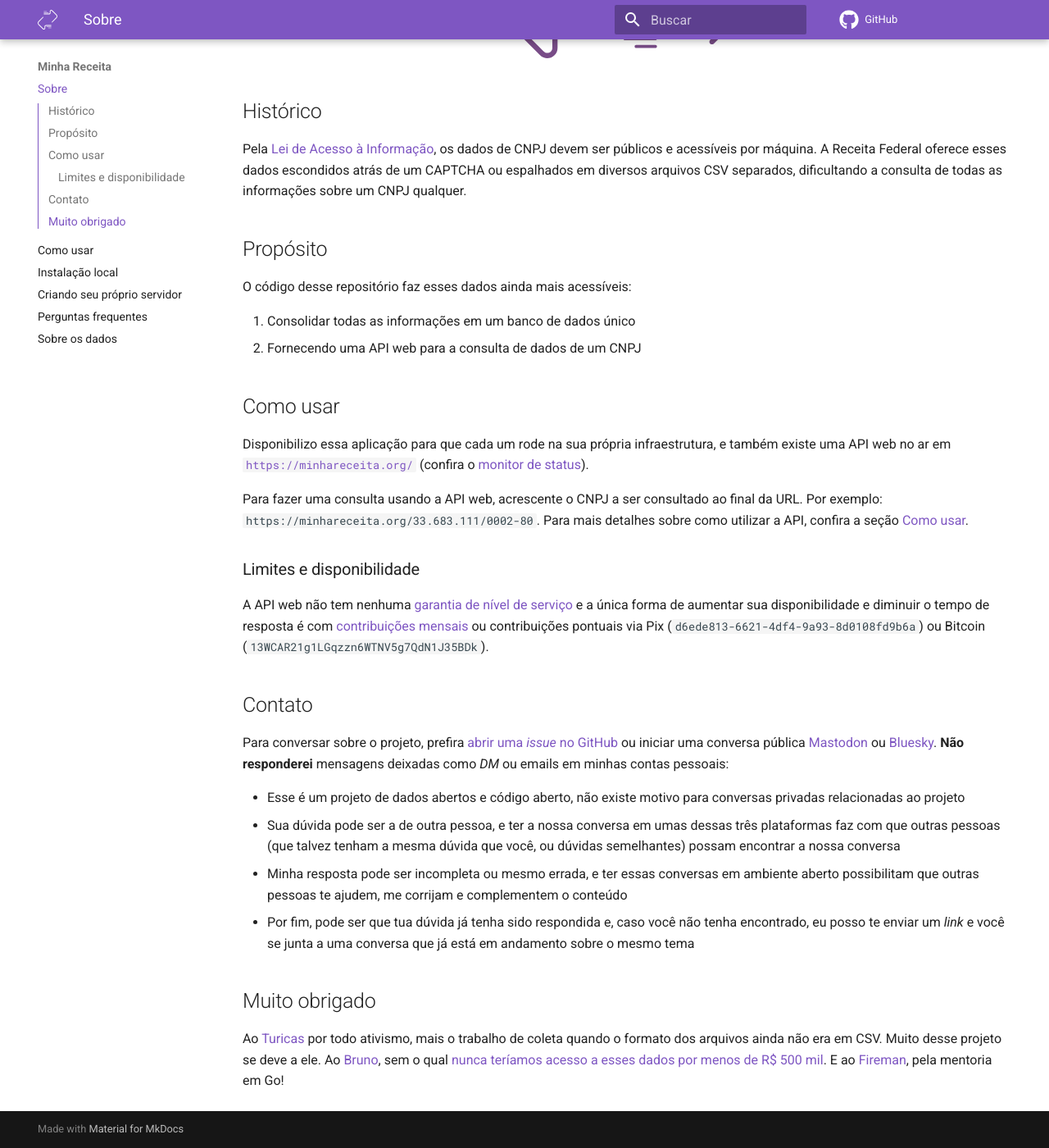
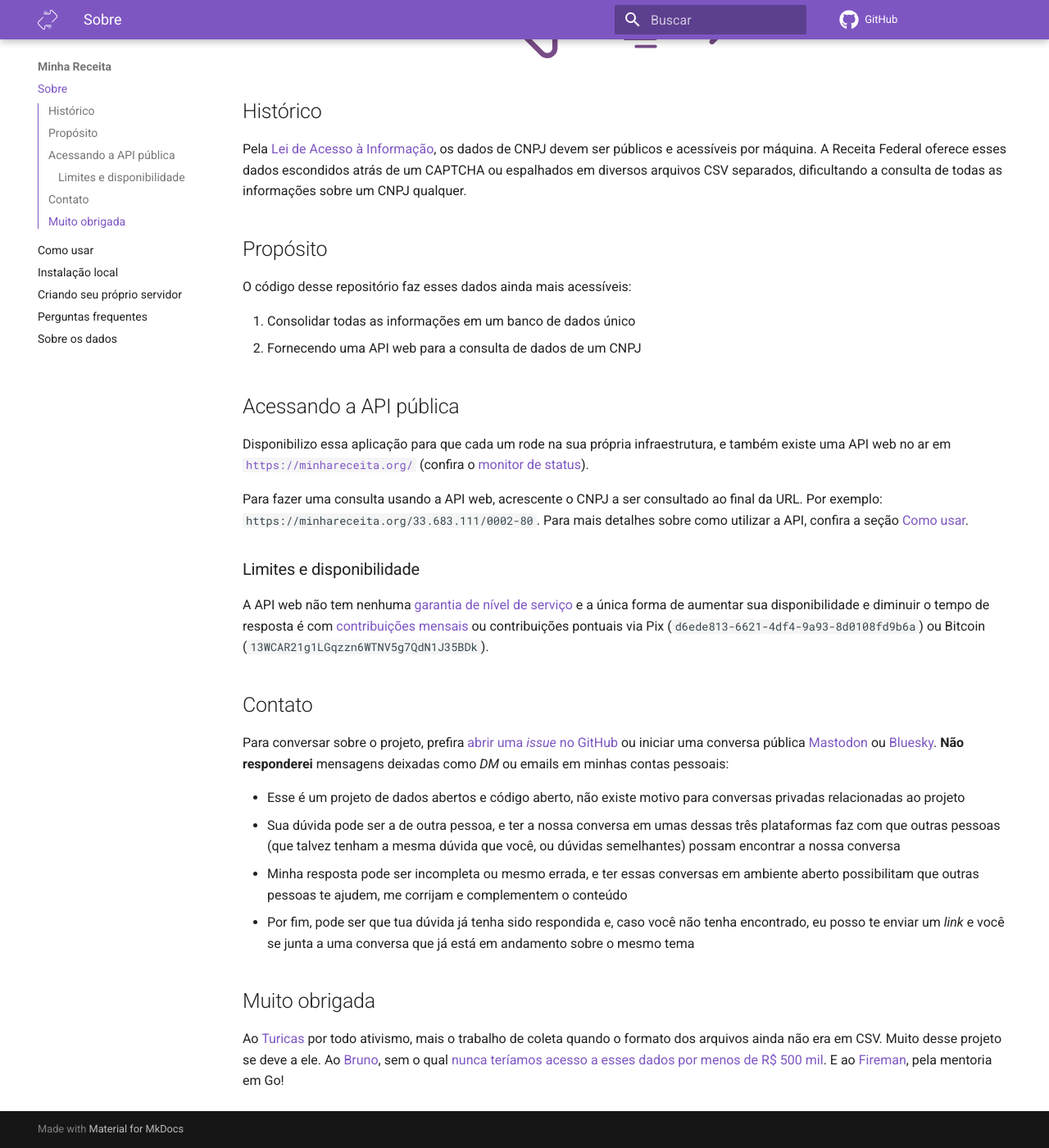
Before and after one commit to cuducos/minha-receita, an MkDocs documentation site: the page built from docs/index.md, in a window 1280 px wide and 1400 px high, scrolled down 235 px. Shown: the whole window at 82% size. Built offline with MkDocs 1.6.1 and Material for MkDocs 9.7.7, drawn with Linux system fonts in a browser that asks for light colours; comment, search, counter and statistics services are not loaded.

Commit message:
Removes duplicated title

```diff
--- a/docs/index.md
+++ b/docs/index.md
@@ -13,7 +13,7 @@ O código desse repositório faz esses dados ainda mais acessíveis:
 1. Consolidar todas as informações em um banco de dados único
 1. Fornecendo uma API web para a consulta de dados de um CNPJ
 
-## Como usar
+## Acessando a API pública
 
 Disponibilizo essa aplicação para que cada um rode na sua própria infraestrutura, e também existe uma API web no ar em [`https://minhareceita.org/`](https://minhareceita.org) (confira o [monitor de status](https://stats.uptimerobot.com/tqpD6AQZqI)).
 
@@ -32,6 +32,6 @@ Para conversar sobre o projeto, prefira [abrir uma _issue_ no GitHub](https://gi
 * Minha resposta pode ser incompleta ou mesmo errada, e ter essas conversas em ambiente aberto possibilitam que outras pessoas te ajudem, me corrijam e complementem o conteúdo
 * Por fim, pode ser que tua dúvida já tenha sido respondida e, caso você não tenha encontrado, eu posso te enviar um _link_ e você se junta a uma conversa que já está em andamento sobre o mesmo tema
 
-## Muito obrigado
+## Muito obrigada
 
 Ao [Turicas](https://twitter.com/turicas) por todo ativismo, mais o trabalho de coleta quando o formato dos arquivos ainda não era em CSV. Muito desse projeto se deve a ele. Ao [Bruno](https://twitter.com/555112299jedi), sem o qual [nunca teríamos acesso a esses dados por menos de R$ 500 mil](https://medium.com/serenata/o-dia-que-a-receita-nos-mandou-pagar-r-500-mil-para-ter-dados-p%C3%BAblicos-8e18438f3076). E ao [Fireman](https://twitter.com/daniellfireman), pela mentoria em Go!
```
